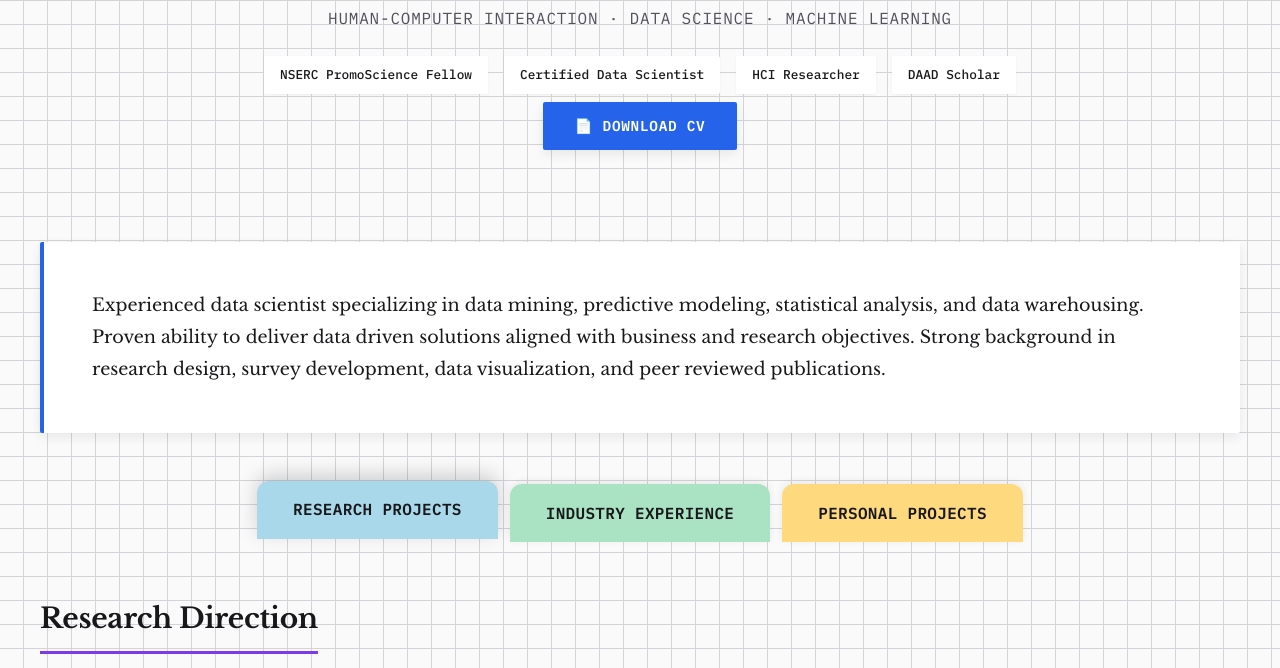
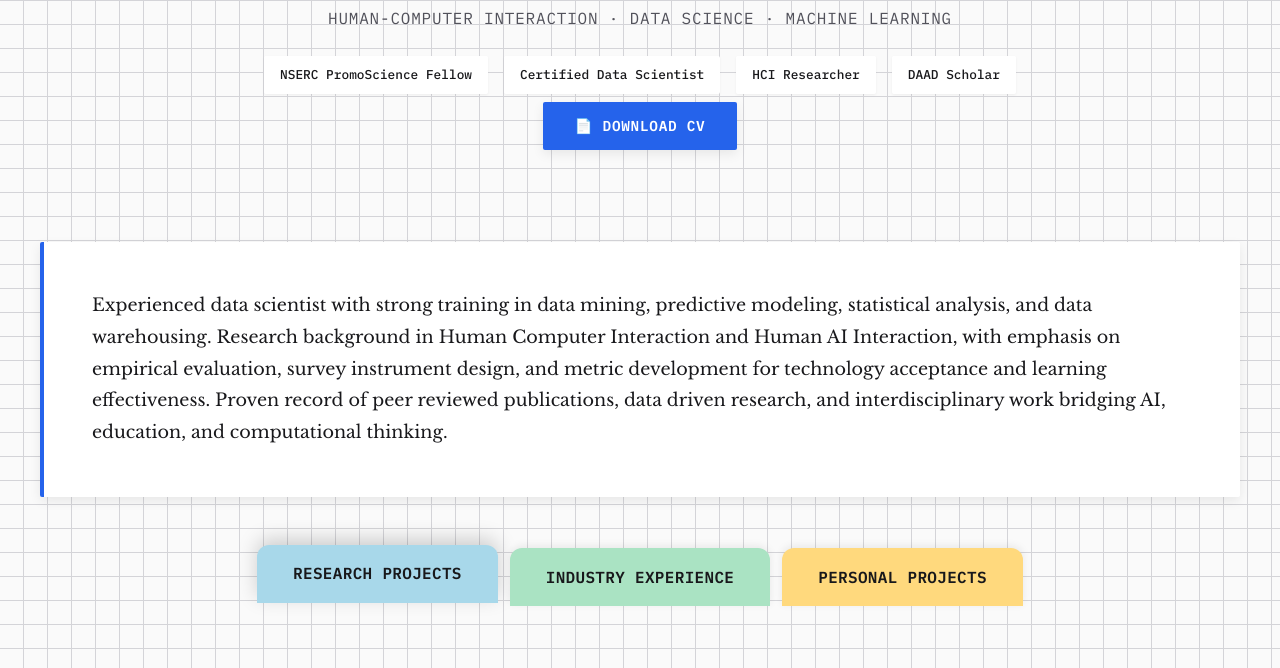
Before and after one commit to dlpKamak/researchportfolio, a plain HTML site: page index.html in a window 1280 px wide. Shown: the part 432-1100 px from the top of the page. Drawn offline with nearby package versions, Linux system fonts and the light colour scheme.

Commit message:
Update index.html

```diff
--- a/index.html
+++ b/index.html
@@ -1184,7 +1184,7 @@
 
         <div class="intro">
             <p>
-                Experienced data scientist specializing in data mining, predictive modeling, statistical analysis, and data warehousing. Proven ability to deliver data driven solutions aligned with business and research objectives. Strong background in research design, survey development, data visualization, and peer reviewed publications.
+                Experienced data scientist with strong training in data mining, predictive modeling, statistical analysis, and data warehousing. Research background in Human Computer Interaction and Human AI Interaction, with emphasis on empirical evaluation, survey instrument design, and metric development for technology acceptance and learning effectiveness. Proven record of peer reviewed publications, data driven research, and interdisciplinary work bridging AI, education, and computational thinking.
             </p>
         </div>
 
```
